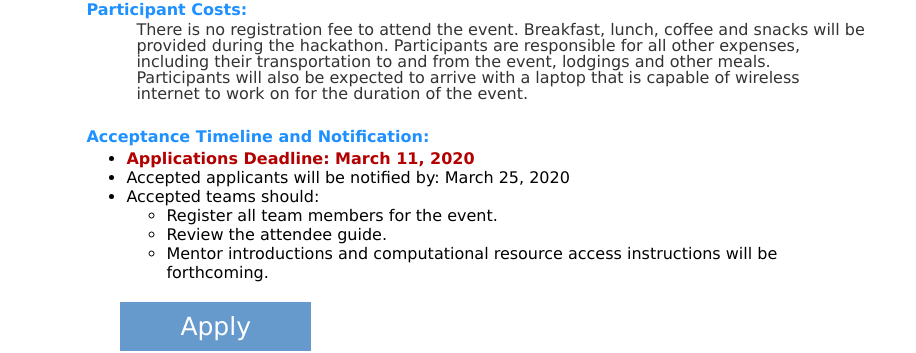
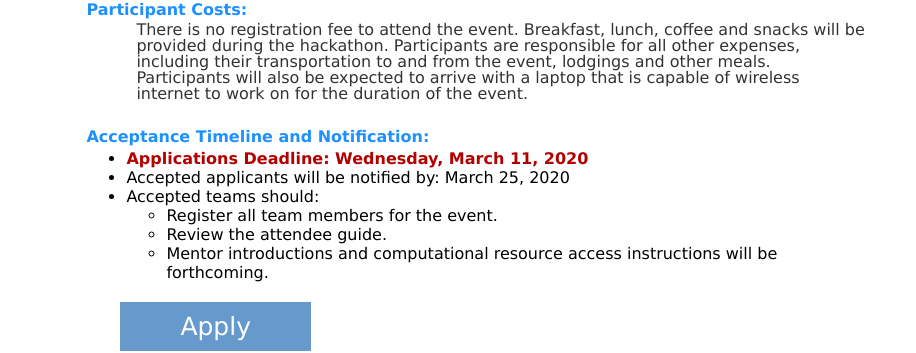
Before and after one commit to sdsc-hpc-training/sdsc-hpc-training.github.io, a Jekyll site: the page built from gpuhackathon/index.html, in a window 1280 px wide. Shown: the part 824-1177 px from the top of the page, without its empty margins (163-1079 px from the left). Built offline with Jekyll 4.4.1, drawn with Linux system fonts in a browser that asks for light colours.

Commit message:
Update index.html

```diff
--- a/gpuhackathon/index.html
+++ b/gpuhackathon/index.html
@@ -80,7 +80,7 @@ San Diego GPU Hackathon.</b></p>
   </td></tr>
   <tr><td align='left' valign='top'>
     <ul>
-      <li><b><font color="b30000">Applications Deadline: March 11, 2020</font></b></li>
+      <li><b><font color="b30000">Applications Deadline: Wednesday, March 11, 2020</font></b></li>
       <li>Accepted applicants will be notified by: March 25, 2020</li>
     <li>Accepted teams should:</li>
       <ul>
```
